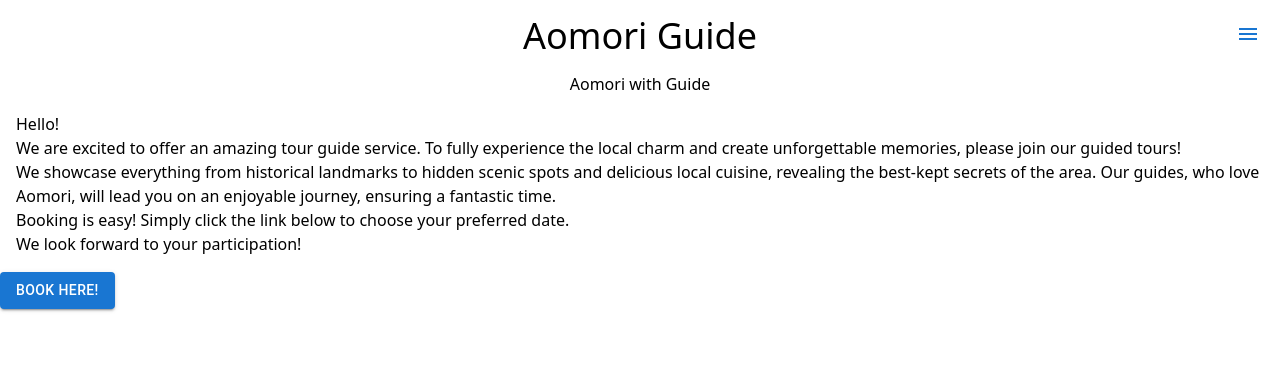
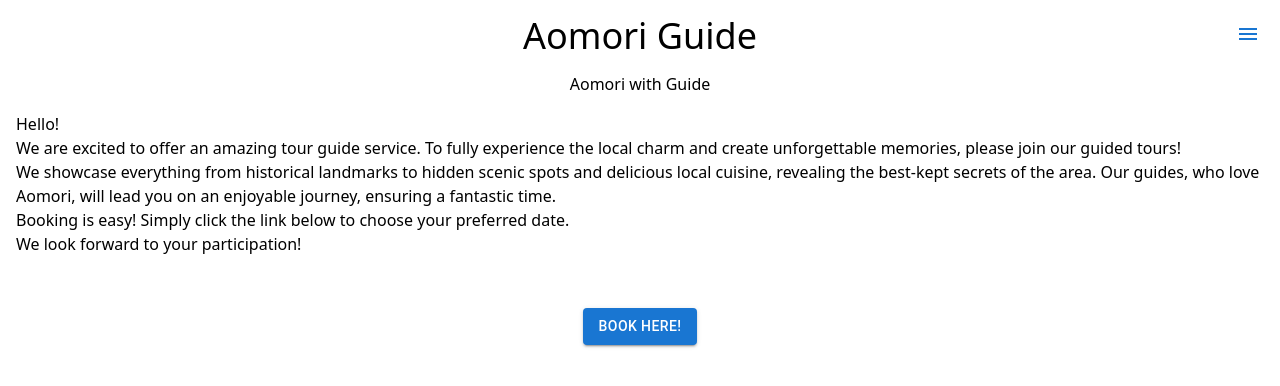
Before and after one commit to harucoffee/resarch_giude, a Next.js app: page / in a window 1280 px wide. Shown: the top 386 px of the page. Built offline with nearby package versions, Linux system fonts and the light colour scheme.

Commit message:
fix: ボタンのカラーをオレンジに変更

```diff
--- /dev/null
+++ b/app/components/footer.tsx
@@ -0,0 +1,11 @@
+import * as React from 'react';
+
+export default function Footer() {
+    return (
+        <footer>
+            <div className="flex justify-center mx-auto p-2 m-2">
+                <div><p className="text-xl items-center"></p></div>
+            </div>
+        </footer>
+    )
+}
--- a/app/layout.tsx
+++ b/app/layout.tsx
@@ -2,6 +2,7 @@
 
 import '@/app/global.css'
 import Header from "@/app/components/header";
+import Footer from './components/footer';
 
 export default function RootLayout({
   children,
@@ -13,6 +14,7 @@ export default function RootLayout({
         <body>
           <Header />
           {children}
+          <Footer />
         </body>
     </html>
   );
--- a/app/page.tsx
+++ b/app/page.tsx
@@ -15,8 +15,8 @@ export default function Home() {
         <br/>We look forward to your participation!
         </p>
       </div>
-      <div className="item-center">
-        <Button variant="contained" href="/reserve">Book Here!</Button>
+      <div className="m-8 p-1 text-center">
+        <Button variant="contained" href="/reserve" className="bg-orange-500">Book Here!</Button>
       </div>
 
     </>
```
Also changed, not shown: public/logo.webp (added).
